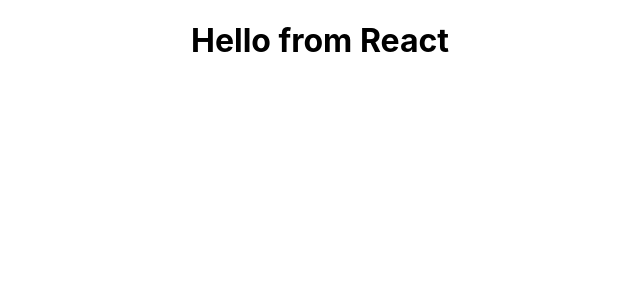
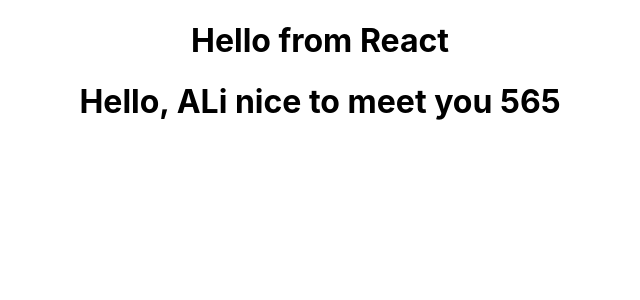
Before and after one commit to ZakariyeNor/react_I, a React (Create React App) app in the folder react_i/: page / in a window 1280 px wide. Shown: the top 300 px of the page, without its empty margins (320-960 px from the left). Built offline with nearby package versions, Linux system fonts and the light colour scheme.

Commit message:
Add prps

```diff
--- a/react_i/src/App.js
+++ b/react_i/src/App.js
@@ -1,11 +1,13 @@
 import logo from './logo.svg';
 import './App.css';
 import FunctionalGreeting from "./components/FunctionalGreeting";
+import FunctionalGreetingWithProps from "./components/FunctionalGreetingWithProps";
 
 function App() {
   return (
     <div className="App">
       <FunctionalGreeting />
+      <FunctionalGreetingWithProps greeting="nice to meet you" name="ALi" age="565" />
     </div>
   );
 }
--- /dev/null
+++ b/react_i/src/components/FunctionalGreetingWithProps.js
@@ -0,0 +1,14 @@
+import React from "react";
+import App from "../App";
+
+
+/* function FunctionalGreetingWithProps() {
+    return <h1>Hello</h1>
+} */
+
+const FunctionalGreetingWithProps = (props) => {
+    console.log(props)
+    return <h1>Hello, {props.name} {props.greeting} {props.age}</h1>;
+}
+
+export default FunctionalGreetingWithProps;
```
Also changed, not shown: 1 other file (tests, documents, lock files or other folders).
